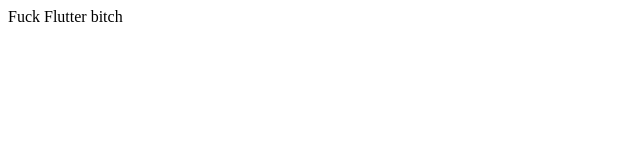
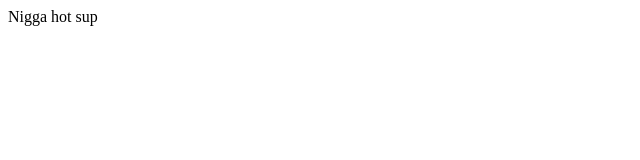
Before and after one commit to bash909/demo-repo, a plain HTML site: page index.html in a window 1280 px wide. Shown: the full height of the page, 0-640 px from the left. Drawn offline with Linux system fonts and the light colour scheme.

Commit message:
index changed

```diff
--- a/index.html
+++ b/index.html
@@ -1 +1 @@
-<head>Fuck Flutter bitch</head>
+<body>Nigga hot sup</body>
```
